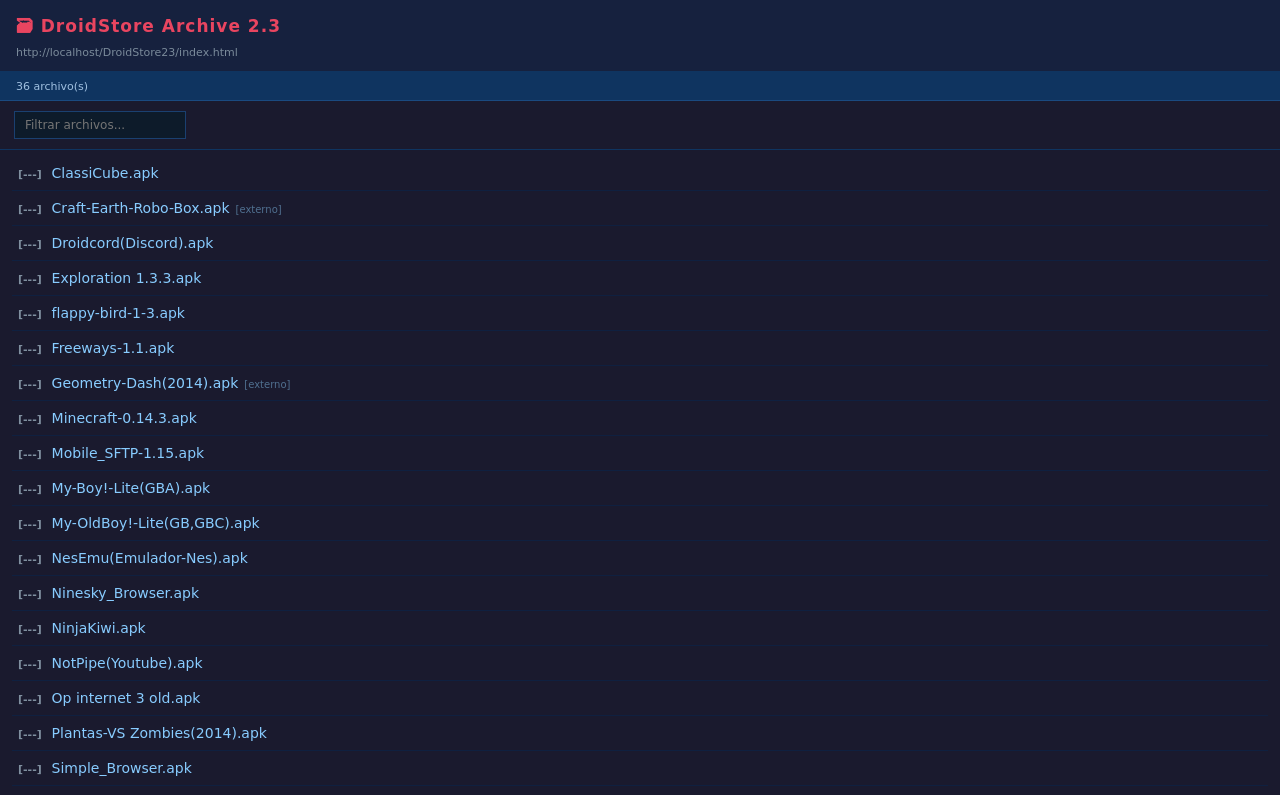
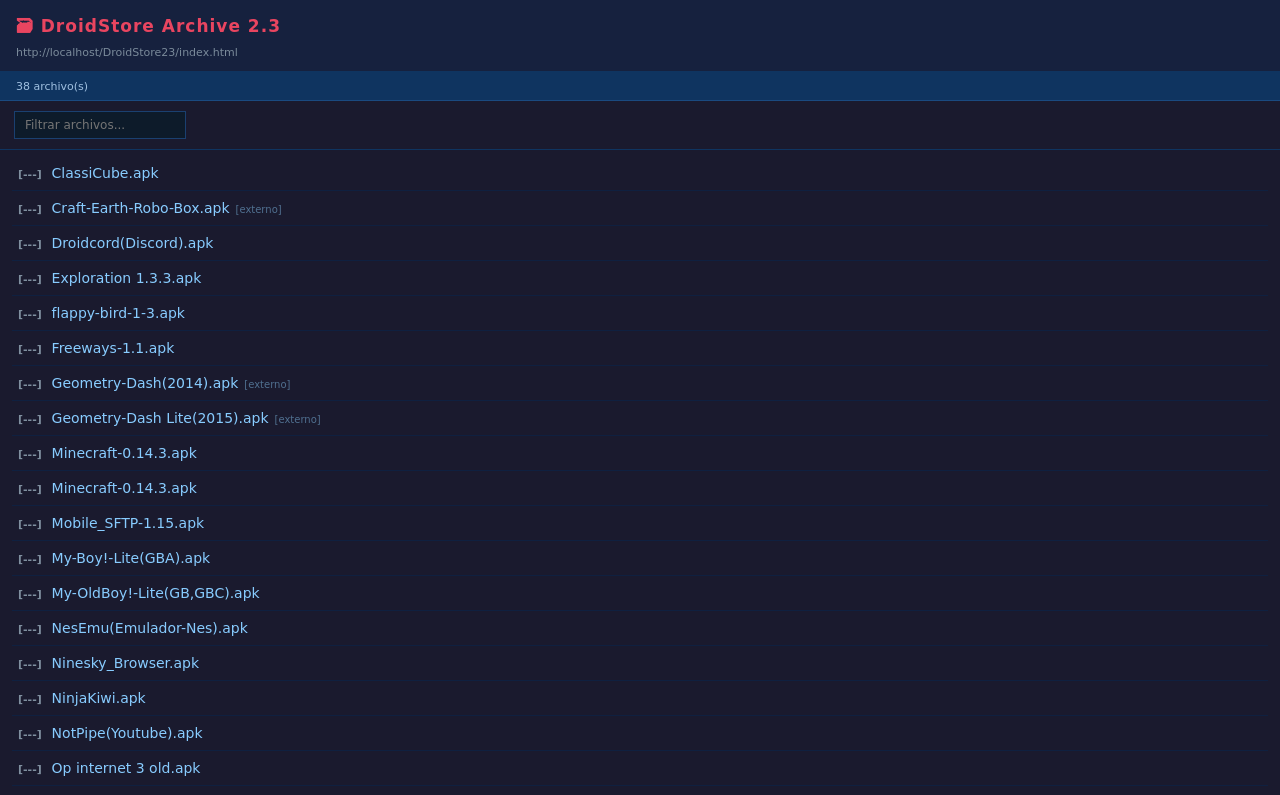
Before and after one commit to Matias01jr/Matias01jr.github.io, a plain HTML site: page DroidStore23/index.html in a window 1280 px wide. Shown: the top 795 px of the page. Drawn offline with Linux system fonts and the light colour scheme.

Commit message:
iframe app actualizado y DroidStore23 parcheado

```diff
--- a/DroidStore23/index.html
+++ b/DroidStore23/index.html
@@ -99,12 +99,14 @@
 
 var ARCHIVOS = [
   "ClassiCube.apk",
-  ["Craft-Earth-Robo-Box.apk", "https://drive.usercontent.google.com/download?id=1aQsQlgydYORfQHwta1PeCEhwA55SJS_t&export=download&authuser=0"],
+  ["Craft-Earth-Robo-Box.apk", "https://d.apkpure.com/b/APK/com.craft.monster.dragon.block.caves.loki?version=latest"],
   "Droidcord(Discord).apk",
   "Exploration 1.3.3.apk",
   "flappy-bird-1-3.apk",
   "Freeways-1.1.apk",
-  ["Geometry-Dash(2014).apk", "https://drive.usercontent.google.com/download?id=1TsrbYN_5GmUIaljWG3e0UmvwIFJypYcu&export=download&authuser=0"],
+  ["Geometry-Dash(2014).apk", "https://xdaforums.com/attachments/geometry-dash-2-001-by-deam147-2-apk.6159072/"],
+  ["Geometry-Dash Lite(2015).apk", "https://www.apkmirror.com/wp-content/themes/APKMirror/download.php?id=151879&key=e2484739c3bbbe73c1ab16ec608afd2ec894844b"],
+  "Minecraft-0.14.3.apk",
   "Minecraft-0.14.3.apk",
   "Mobile_SFTP-1.15.apk",
   "My-Boy!-Lite(GBA).apk",
@@ -116,8 +118,8 @@ var ARCHIVOS = [
   "Op internet 3 old.apk",
   "Plantas-VS Zombies(2014).apk",
   "Simple_Browser.apk",
-  ["Sonic-Dash(2014).apk", "https://drive.usercontent.google.com/download?id=1do29XJFk6pvwVLfCE0QYcjeLVF3DAAFx&export=download&authuser=0"],
-  ["SonicDashNew.apk", "https://drive.usercontent.google.com/download?id=1fxoTBGQv9M96QYXkqp3kphBYJ7mTQeHo&export=download&authuser=0"],
+  ["Sonic-Dash(2014).apk", "https://www.apkmirror.com/wp-content/themes/APKMirror/download.php?id=8517073&key=482f3b785c8773167eaaa9baf00d825c9cd23b67"],
+  ["SonicDashNew.apk", "https://www.apkmirror.com/wp-content/themes/APKMirror/download.php?id=3443562&key=b9fcae72f12fa219b878a6cd9f9f3c82550e0298"],
   "Subway_Surfers_ARMV6.apk",
   "Traductor-UCBrowser.apk",
   "UCBrowser(2016).apk",
@@ -125,15 +127,15 @@ var ARCHIVOS = [
   "WPSOffice(2016).apk",
   "OperaMini(2016).apk",
   ["God-Quard-3D(Doom).apk", "https://drive.usercontent.google.com/download?id=1fuGiPIzj_sgv1SQH4RuVugDHtvHkJUdx&export=download&authuser=0"],
-  ["Vascolet-4.apk", "https://drive.usercontent.google.com/download?id=1Z1_GbP2pPQkA2heExV51Ma27PlVjnI_n&export=download&authuser=0"],
+  ["Vascolet-4.apk", "https://www.mediafire.com/file/2xud039rudjo8xo/Vascolet_4__Tierra_de_Gigantes.apk/file"],
   "Pou(2016).apk",
   "MyTalkingTom.apk",
   "TalkingTom-(2015).apk",
-  ["TalkingGinger-(2015).apk", "https://drive.usercontent.google.com/download?id=1Ods-giW8qX5p5fbCefnZs3UKYlz9E4gK&export=download&authuser=0"],
+  ["TalkingGinger-(2015).apk", "https://www.apkmirror.com/wp-content/themes/APKMirror/download.php?id=9873772&key=79d82ef031f82902399ff7b62622aae5c2952dbc"],
   "KicktheCreeper(1).apk",
   "KicktheCreeper(2).apk",
-  ["AngryBirds(2016).apk", "https://drive.usercontent.google.com/download?id=1xe4w-O8uUlrOzYM2VoMLybCiuS58M-yh&export=download&authuser=0"],
-  ["Cut-the-Rope(2015).apk", "https://drive.usercontent.google.com/download?id=1W0EMI3l9I948ujLOKrbDwhesoZ6xqQ88&export=download&authuser=0"]
+  ["AngryBirds(2016).apk", "https://www.apkmirror.com/wp-content/themes/APKMirror/download.php?id=9774591&key=5aac7ea4b943f4b877342d8af2ea285d44623898"],
+  ["Cut-the-Rope(2015).apk", "hhttps://www.apkmirror.com/wp-content/themes/APKMirror/download.php?id=6225030&key=6faec949c421cafc0578b64fe4689e34e1e8d1ab"]
 ];
 
 /* ============================================================
```
Also changed, not shown: Iframe-App.html (+2 -2 lines).
